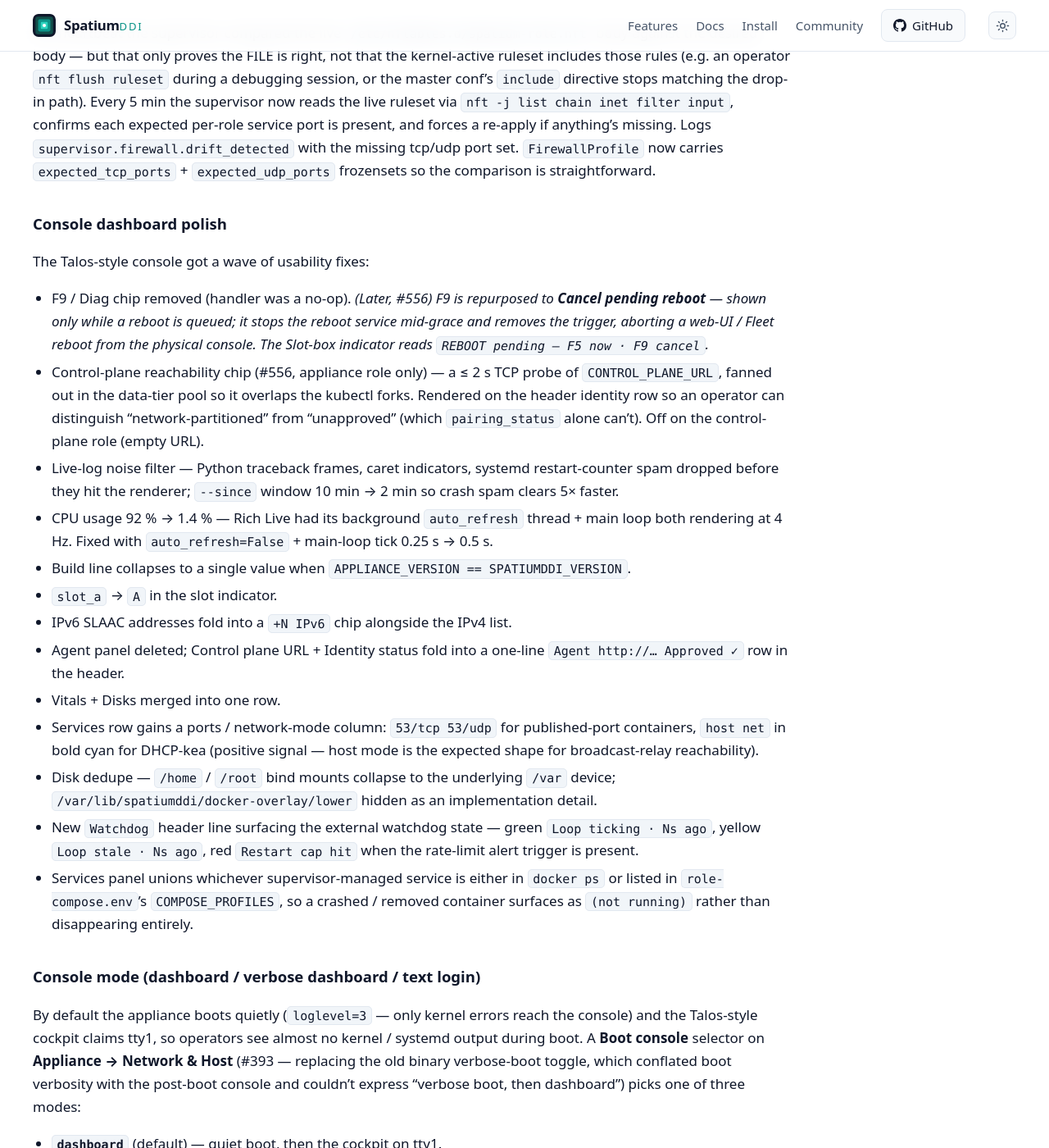
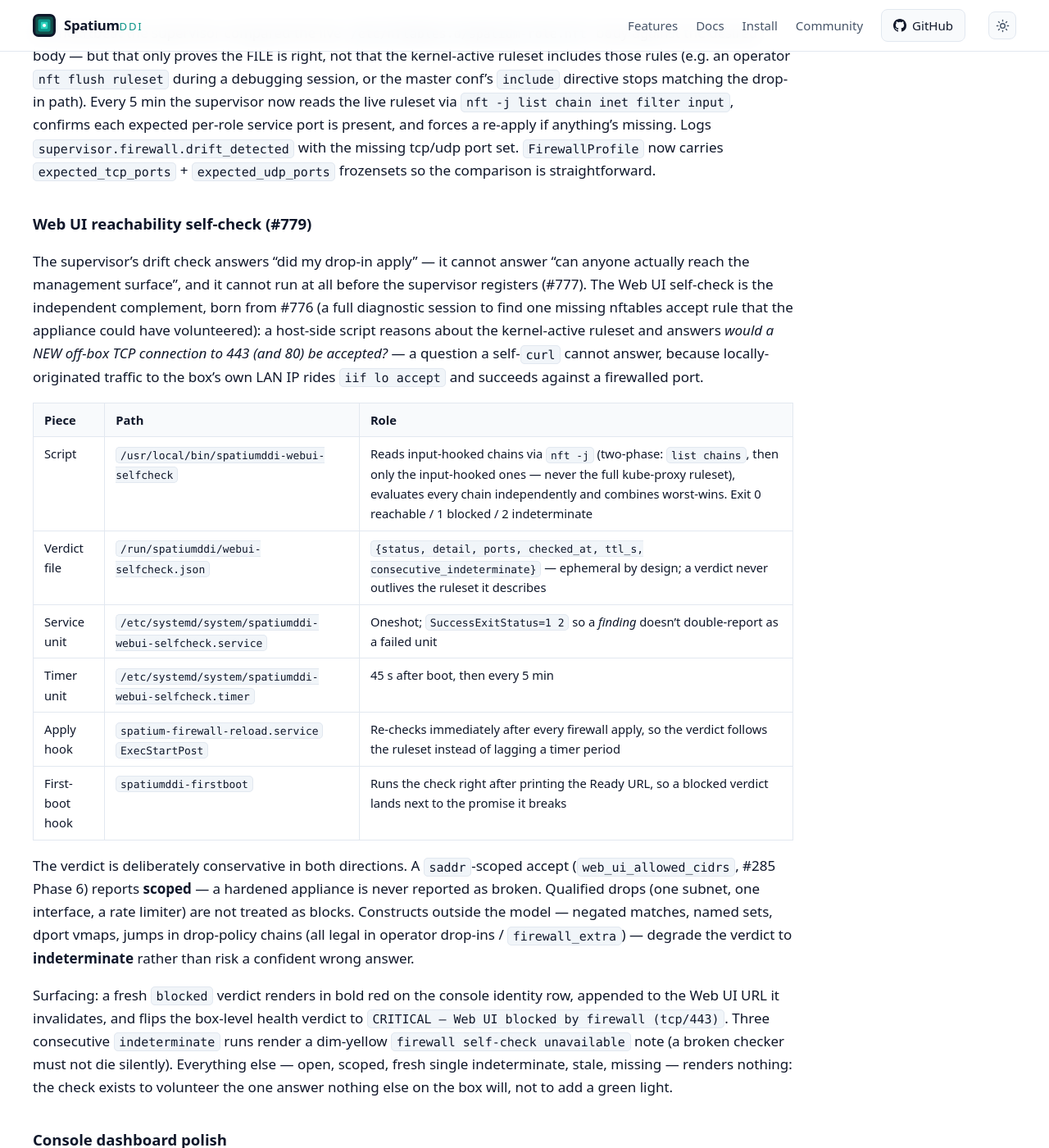
Before and after one commit to spatiumddi/spatiumddi.github.io, a Jekyll site: the page built from deployment/APPLIANCE.md, in a window 1280 px wide and 1400 px high, scrolled down 17111 px. Shown: the whole window at 82% size. Built offline with Jekyll 4.4.1, drawn with Linux system fonts in a browser that asks for light colours; our own code applies the rules of GitHub Pages for plain Markdown files.

Commit message:
docs: publish main@4f4d234
Mirrored from spatiumddi/spatiumddi@4f4d23431023d141ce71c2b2a5630d6c16222847 by the docs-publish workflow. Do not edit this repository directly.

```diff
--- a/deployment/APPLIANCE.md
+++ b/deployment/APPLIANCE.md
@@ -515,6 +515,23 @@ The script is intentionally `bash` + stdlib (no Python, no docker SDK, no compos
 ### Firewall drift detection
 
 Per heartbeat the supervisor compared the live `/etc/nftables.d/spatium-role.nft` body against the desired body — but that only proves the FILE is right, not that the kernel-active ruleset includes those rules (e.g. an operator `nft flush ruleset` during a debugging session, or the master conf's `include` directive stops matching the drop-in path). Every 5 min the supervisor now reads the live ruleset via `nft -j list chain inet filter input`, confirms each expected per-role service port is present, and forces a re-apply if anything's missing. Logs `supervisor.firewall.drift_detected` with the missing tcp/udp port set. `FirewallProfile` now carries `expected_tcp_ports` + `expected_udp_ports` frozensets so the comparison is straightforward.
+
+### Web UI reachability self-check (#779)
+
+The supervisor's drift check answers "did my drop-in apply" — it cannot answer "can anyone actually reach the management surface", and it cannot run at all before the supervisor registers (#777). The Web UI self-check is the independent complement, born from #776 (a full diagnostic session to find one missing nftables accept rule that the appliance could have volunteered): a host-side script reasons about the kernel-active ruleset and answers *would a NEW off-box TCP connection to 443 (and 80) be accepted?* — a question a self-`curl` cannot answer, because locally-originated traffic to the box's own LAN IP rides `iif lo accept` and succeeds against a firewalled port.
+
+| Piece | Path | Role |
+| --- | --- | --- |
+| Script | `/usr/local/bin/spatiumddi-webui-selfcheck` | Reads input-hooked chains via `nft -j` (two-phase: `list chains`, then only the input-hooked ones — never the full kube-proxy ruleset), evaluates every chain independently and combines worst-wins. Exit 0 reachable / 1 blocked / 2 indeterminate |
+| Verdict file | `/run/spatiumddi/webui-selfcheck.json` | `{status, detail, ports, checked_at, ttl_s, consecutive_indeterminate}` — ephemeral by design; a verdict never outlives the ruleset it describes |
+| Service unit | `/etc/systemd/system/spatiumddi-webui-selfcheck.service` | Oneshot; `SuccessExitStatus=1 2` so a *finding* doesn't double-report as a failed unit |
+| Timer unit | `/etc/systemd/system/spatiumddi-webui-selfcheck.timer` | 45 s after boot, then every 5 min |
+| Apply hook | `spatium-firewall-reload.service` `ExecStartPost` | Re-checks immediately after every firewall apply, so the verdict follows the ruleset instead of lagging a timer period |
+| First-boot hook | `spatiumddi-firstboot` | Runs the check right after printing the Ready URL, so a blocked verdict lands next to the promise it breaks |
+
+The verdict is deliberately conservative in both directions. A `saddr`-scoped accept (`web_ui_allowed_cidrs`, #285 Phase 6) reports **scoped** — a hardened appliance is never reported as broken. Qualified drops (one subnet, one interface, a rate limiter) are not treated as blocks. Constructs outside the model — negated matches, named sets, dport vmaps, jumps in drop-policy chains (all legal in operator drop-ins / `firewall_extra`) — degrade the verdict to **indeterminate** rather than risk a confident wrong answer.
+
+Surfacing: a fresh `blocked` verdict renders in bold red on the console identity row, appended to the Web UI URL it invalidates, and flips the box-level health verdict to `CRITICAL — Web UI blocked by firewall (tcp/443)`. Three consecutive `indeterminate` runs render a dim-yellow `firewall self-check unavailable` note (a broken checker must not die silently). Everything else — open, scoped, fresh single indeterminate, stale, missing — renders nothing: the check exists to volunteer the one answer nothing else on the box will, not to add a green light.
 
 ### Console dashboard polish
 
```
